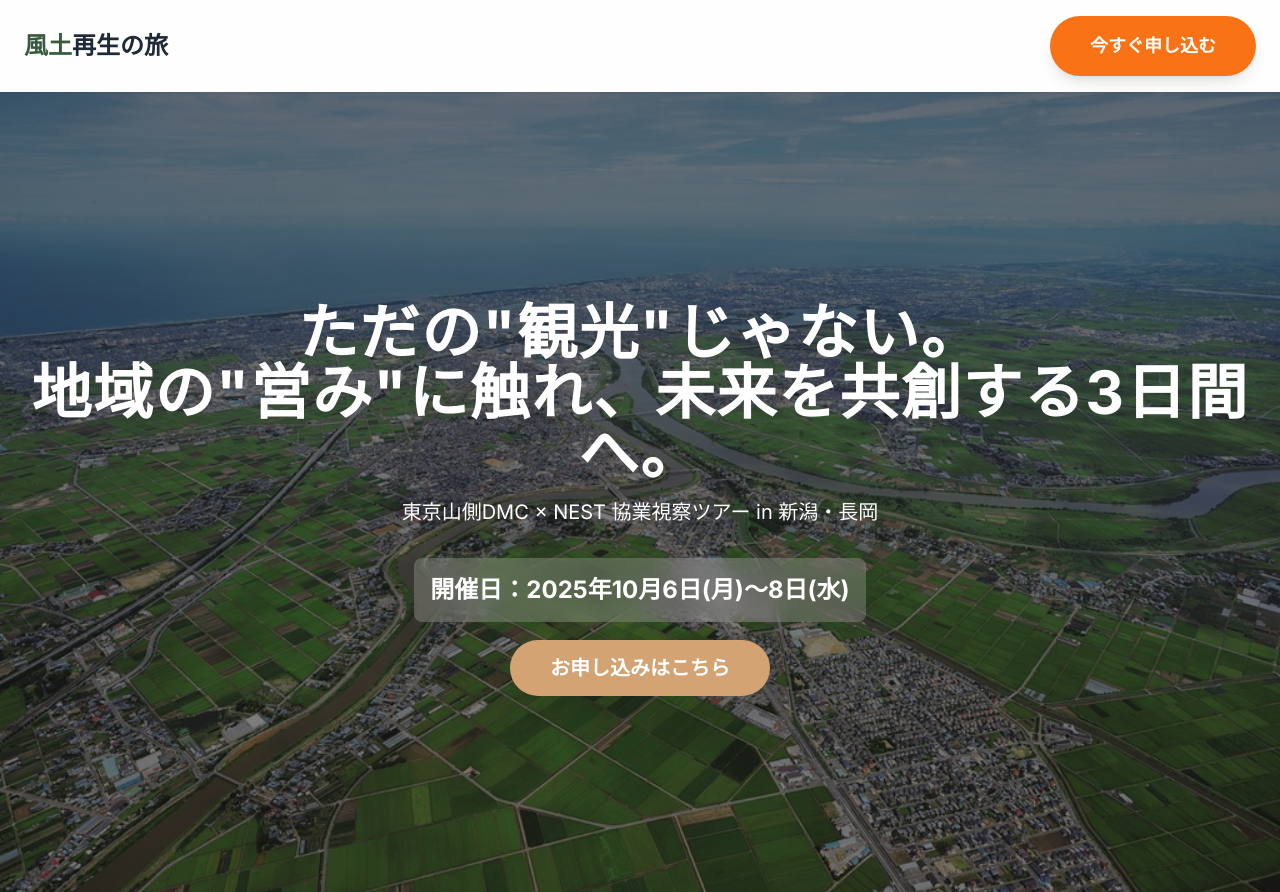
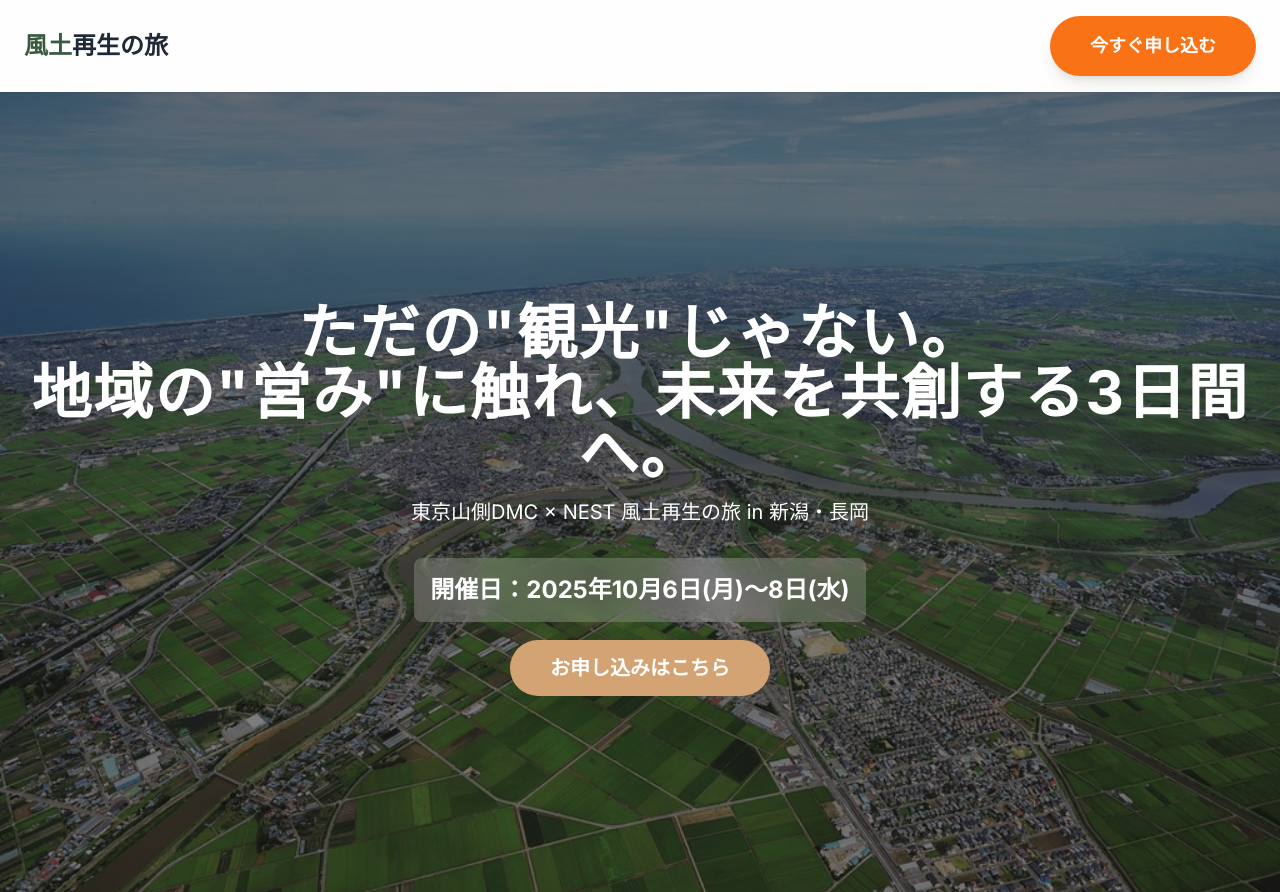
Before and after one commit to TYDMC/niigata, a plain HTML site: page index.html in a window 1280 px wide. Shown: the top 892 px of the page. Drawn offline with nearby package versions, Linux system fonts and the light colour scheme.

Commit message:
Update index.html

```diff
--- a/index.html
+++ b/index.html
@@ -53,7 +53,7 @@
                 <h1 class="text-4xl md:text-6xl font-bold leading-tight mb-4 tracking-wide">
                     ただの"観光"じゃない。<br>地域の"営み"に触れ、未来を共創する3日間へ。
                 </h1>
-                <p class="text-lg md:text-xl mb-8">東京山側DMC × NEST 協業視察ツアー in 新潟・長岡</p>
+                <p class="text-lg md:text-xl mb-8">東京山側DMC × NEST 風土再生の旅 in 新潟・長岡</p>
                 <div class="bg-white/20 backdrop-blur-md inline-block p-4 rounded-lg mb-8">
                     <p class="text-2xl font-bold">開催日：2025年10月6日(月)〜8日(水)</p>
                 </div>
```
